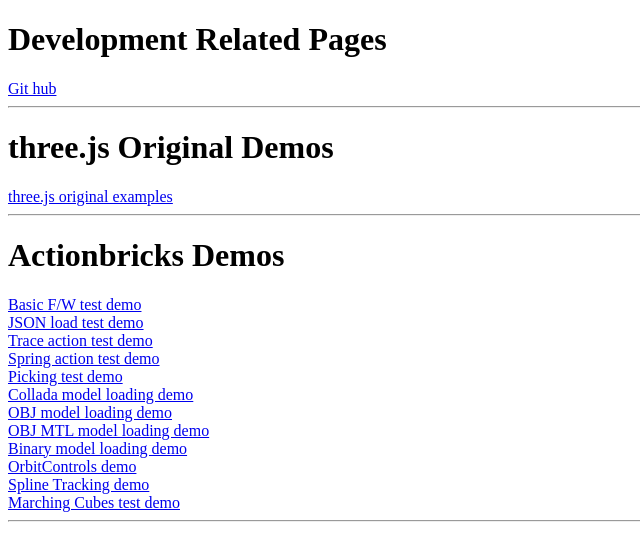
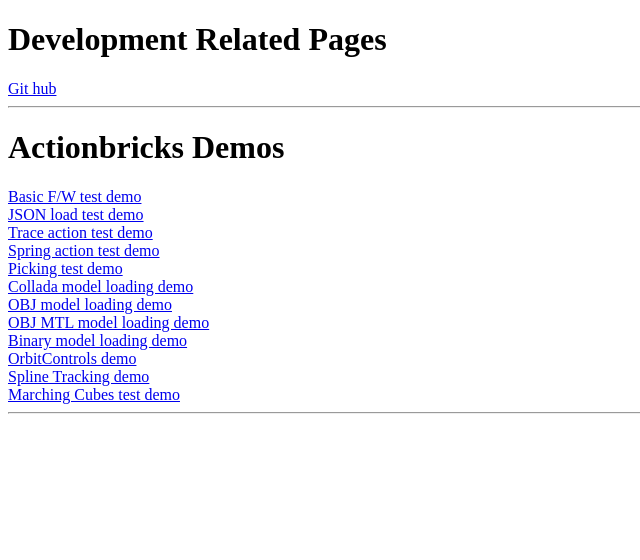
Before and after one commit to hyukmin-kwon/actionbricks.js, a plain HTML site: page index.html in a window 1280 px wide. Shown: the whole page, without its empty margins (0-640 px from the left). Drawn offline with Linux system fonts and the light colour scheme.

Commit message:
[TASK] Demo page modification [DESC.]

```diff
--- a/index.html
+++ b/index.html
@@ -8,9 +8,6 @@
 
 <h1> Development Related Pages </h1>
 <a href="https://github.com/"> Git hub </a>
-<hr>
-<h1> three.js Original Demos </h1>
-<a href="./three.js/examples/index.html"> three.js original examples </a>
 <hr>
 <h1> Actionbricks Demos </h1>
 <a href="./demo/fw_basic_test/fw_basic_test.html"> Basic F/W test demo </a>
```
Also changed, not shown: 1 other file.
